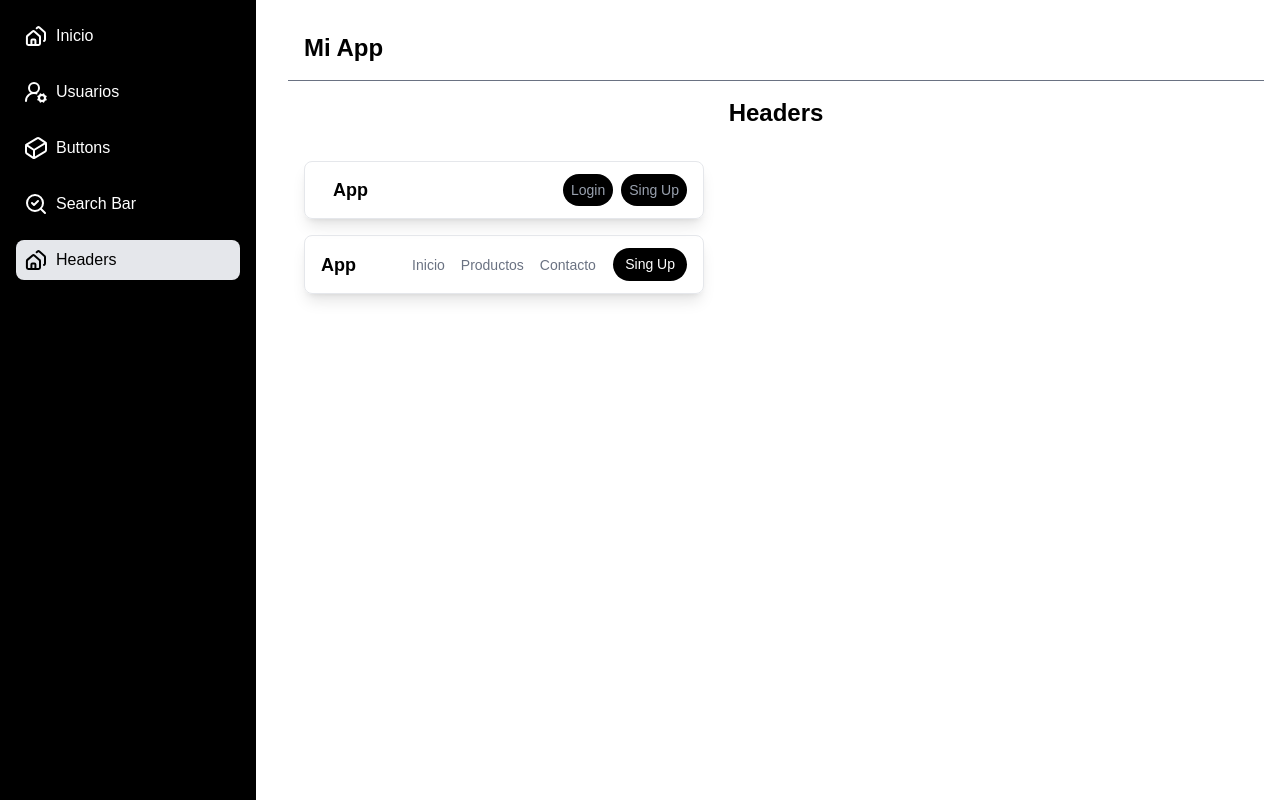
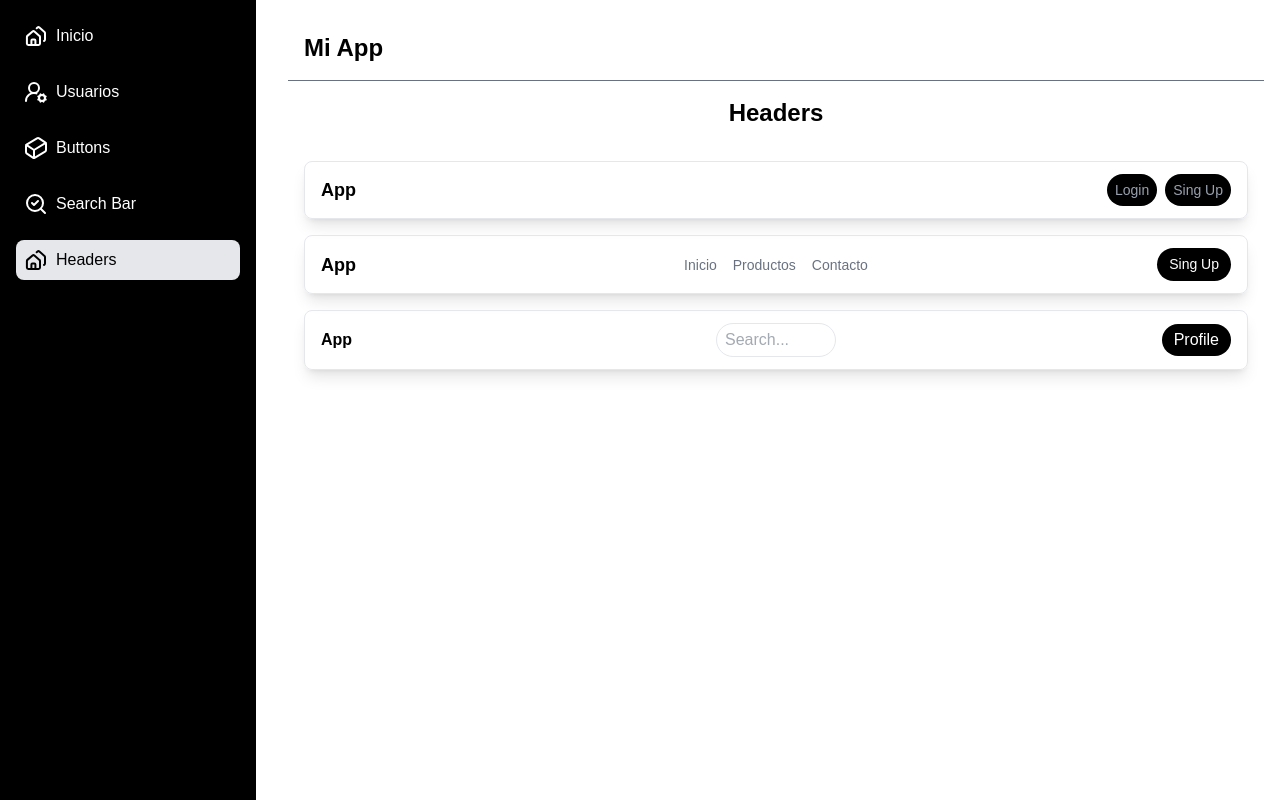
Before and after one commit to alejandro-v02/PixelCraft, a React (Vite) app: page / in a window 1280 px wide. Both pictures are taken after a click on the element "Headers". Built offline with nearby package versions, Linux system fonts and the light colour scheme.

Commit message:
Add header with centered search bar

```diff
--- a/src/modules/Headers.jsx
+++ b/src/modules/Headers.jsx
@@ -6,8 +6,8 @@ function Headers(){
             </div>
             <div className="flex flex-col gap-4 p-4">
 
-                <div className="flex justify-between items-center border border-gray-200 w-100 rounded-lg shadow-lg px-4 py-3">
-                    <h3 className="font-bold text-lg ml-3">App</h3>
+                <div className="flex justify-between items-center border border-gray-200 rounded-lg shadow-lg px-4 py-3">
+                    <h3 className="font-bold text-lg ">App</h3>
                     <div className="flex gap-2">
                         <button className="px-2 py-1.5 text-sm text-gray-400 hover:text-gray-100 transition-colors duration-300 cursor-pointer bg-black rounded-full">
                             Login
@@ -18,8 +18,8 @@ function Headers(){
                     </div>
                 </div>
 
-                <div className="grid grid-cols-3 items-center border border-gray-200 rounded-lg shadow-lg w-100 px-4 py-3 ">
-                    <h3 className="r5tr5trttml-2 font-bold text-lg">App</h3>
+                <div className="grid grid-cols-3 items-center border border-gray-200 rounded-lg shadow-lg px-4 py-3 ">
+                    <h3 className="font-bold text-lg">App</h3>
                     <nav className="flex justify-center gap-4 text-sm text-gray-500">
                         <a href="#" className=" hover:text-black transition-colors duration-500">Inicio</a>
                         <a href="#" className=" hover:text-black transition-colors duration-500">Productos</a>
@@ -27,9 +27,24 @@ function Headers(){
                     </nav>
                     <div className="flex justify-end">
                         <button className="px-3 py-1.5  text-[14px] bg-black text-white rounded-full cursor-pointer
-                        hover:bg-gray-800 transition-colors duration-500">
+                        hover:bg-blue-600 transition-colors duration-500">
                             Sing Up
                         </button>
+                    </div>
+                </div>
+
+                <div className="grid grid-cols-3 items-center border border-gray-200 shadow-lg rounded-lg px-4 py-3">
+                    <h3 className="font-bold">App</h3>
+                    <div className="flex justify-center">
+                        <input type="text"
+                        placeholder="Search..."
+                        className="border border-gray-200 p-1 rounded-full pl-2 w-30 text-gray-600 outline-none
+                        focus:w-48 focus:shadow-lg transition-all duration-500"/>
+                    </div>
+                    <div className="flex justify-end">
+                        <button className="px-3 py-1 bg-black text-white rounded-full cursor-pointer
+                        hover:bg-blue-600 transition-colors duration-500">
+                            Profile</button>
                     </div>
                 </div>
 
```
